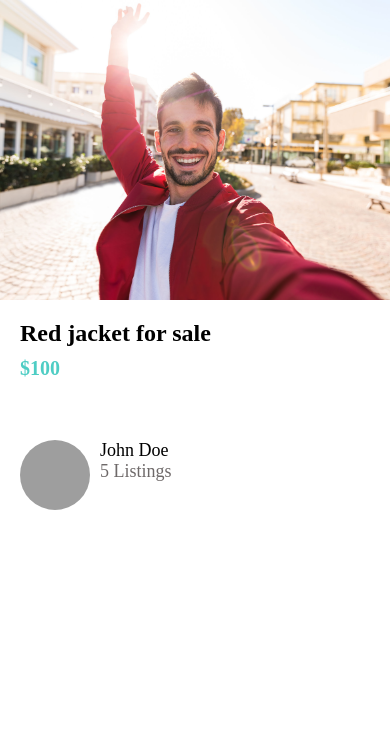
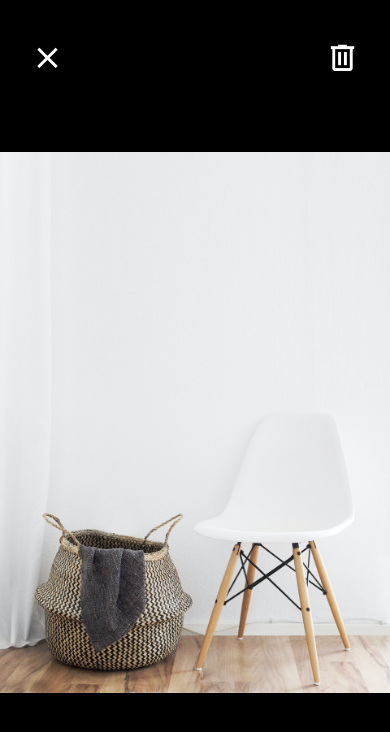
Before and after one commit to tony-dugue/kakaze, a React Native app: screen / in a window 390 px wide. Shown: the top 732 px of the page. Built offline with nearby package versions, Linux system fonts and the light colour scheme; grey boxes are pictures that could not be loaded.

Commit message:
ViewImageScreen => add delete & close icons

```diff
--- a/App.js
+++ b/App.js
@@ -1,7 +1,7 @@
 import React from 'react';
 
-import ListingDetailsScreen from "./app/screens/ListingDetailsScreen";
+import ViewImageScreen from "./app/screens/ViewImageScreen";
 
 export default function App() {
-  return <ListingDetailsScreen />
+  return <ViewImageScreen />
 }
--- a/app/screens/ViewImageScreen.js
+++ b/app/screens/ViewImageScreen.js
@@ -1,13 +1,21 @@
 import React from 'react'
 import { View, StyleSheet, Image } from 'react-native'
+import { MaterialCommunityIcons } from '@expo/vector-icons'
 
 import colors from "../config/colors"
 
 function ViewImageScreen() {
   return (
     <View style={styles.container}>
-      <View style={styles.closeIcon}></View>
-      <View style={styles.deleteIcon}></View>
+
+      <View style={styles.closeIcon}>
+        <MaterialCommunityIcons name="close" size={35} color={"white"} />
+      </View>
+
+      <View style={styles.deleteIcon}>
+        <MaterialCommunityIcons name="trash-can-outline" size={35} color={"white"} />
+      </View>
+
       <Image
         source={require('../assets/chair.jpg')}
         resizeMode="contain"
@@ -19,9 +27,6 @@
 
 const styles = StyleSheet.create({
   closeIcon: {
-    width: 50,
-    height: 50,
-    backgroundColor: colors.primary,
     position: 'absolute',
     top: 40,
     left: 30
@@ -31,9 +36,6 @@
     flex: 1
   },
   deleteIcon: {
-    width: 50,
-    height: 50,
-    backgroundColor: colors.secondary,
     position: 'absolute',
     top: 40,
     right: 30
```
